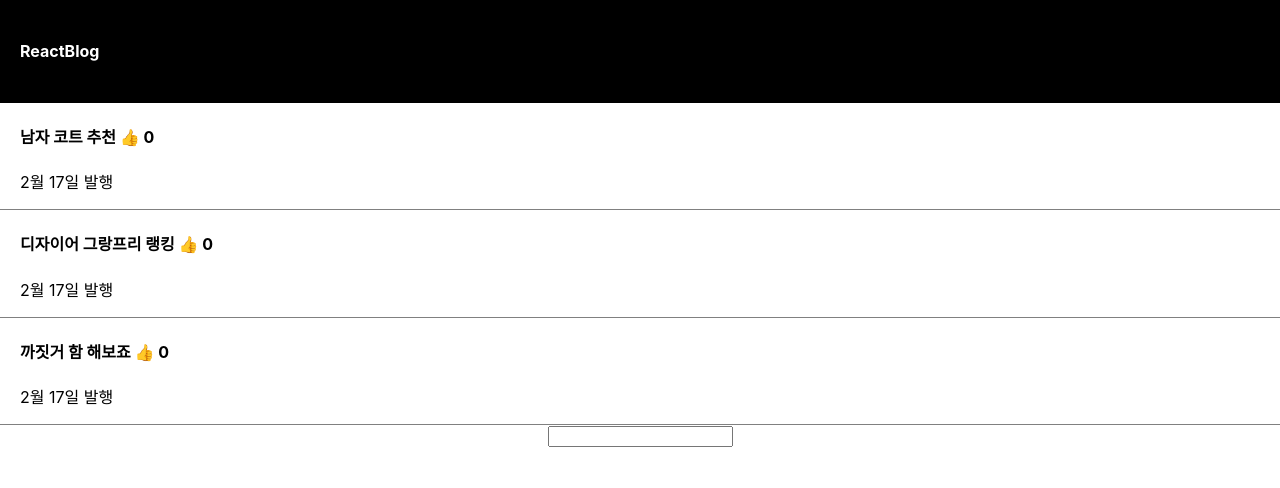
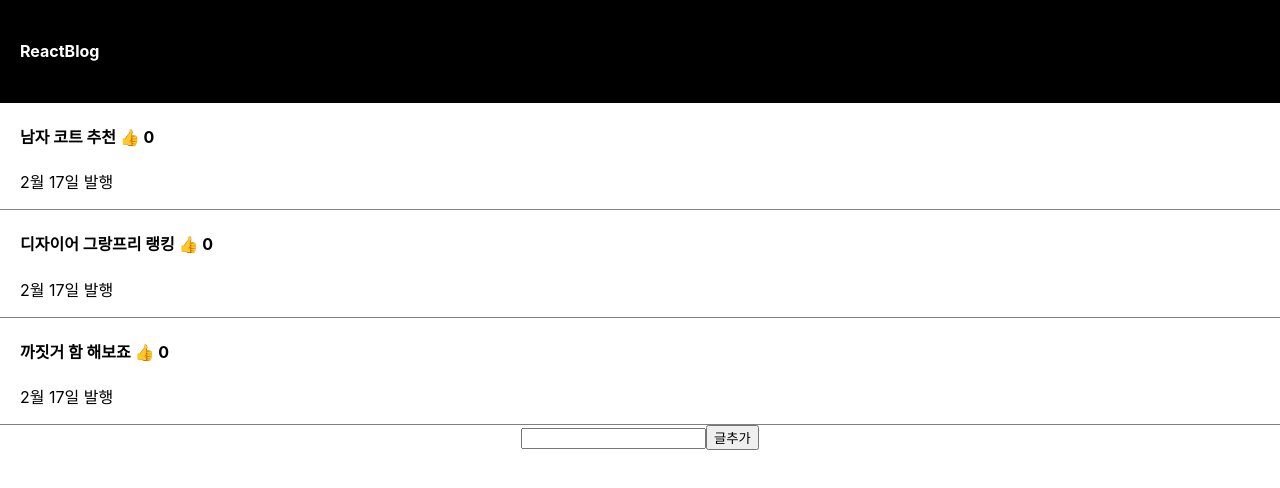
Before and after one commit to uonod1323/react, a React (Create React App) app: page / in a window 1280 px wide. Shown: the top 488 px of the page. Built offline with nearby package versions, Linux system fonts and the light colour scheme.

Commit message:
제목누르면 글등록

```diff
--- a/src/App.js
+++ b/src/App.js
@@ -36,6 +36,14 @@ function App() {
         }
 
         <input onChange={(e)=>{입력값변경(e.target.value); console.log(입력값);}}/>
+        <button onClick={()=>{
+          let 제목복사 = [...글제목];
+          제목복사.unshift(입력값);
+          제목변경(제목복사);
+          let 따봉복사 = [...따봉];
+          따봉복사.unshift(0);
+          따봉변경(따봉복사);
+        }}>글추가</button>
 
         {
           modal == true ? <Modal 글제목={글제목} title={title}/> : null
```
